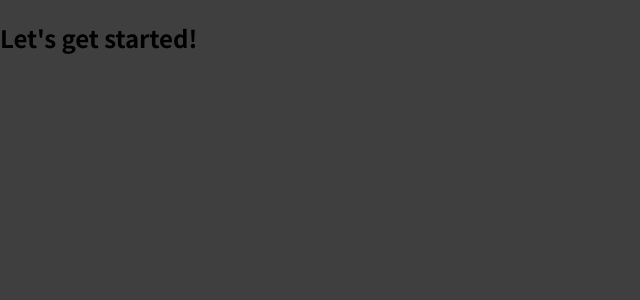
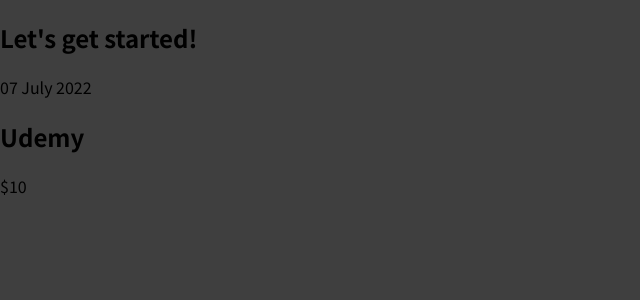
Before and after one commit to sureshkrishnawebdev/react-max, a React (Create React App) app: page / in a window 1280 px wide. Shown: the top 300 px of the page, without its empty margins (0-640 px from the left). Built offline with nearby package versions, Linux system fonts and the light colour scheme.

Commit message:
step 1.2. created a static custom component

```diff
--- a/src/App.js
+++ b/src/App.js
@@ -1,7 +1,11 @@
+import React from 'react';
+import ExpenseItem from './components/expense/ExpenseItem';
+
 function App() {
   return (
     <div>
       <h2>Let's get started!</h2>
+      <ExpenseItem />
     </div>
   );
 }
--- /dev/null
+++ b/src/components/expense/ExpenseItem.js
@@ -0,0 +1,16 @@
+
+
+const ExpenseItem = () => {
+
+    return (
+        <div className="expense-item">
+            <div> 07 July 2022 </div>
+            <div className="expense-item__description">
+                <h2> Udemy </h2>
+                <div className="expense-item__price"> $10 </div>
+            </div>
+        </div>
+    )
+}
+
+export default ExpenseItem;
```
Also changed, not shown: reference/concepts.txt.
